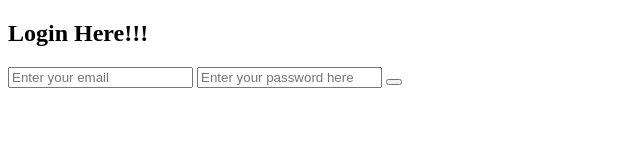
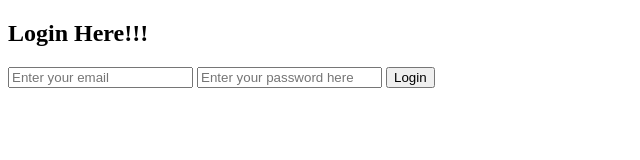
Before and after one commit to imlnr/notes_frontend, a plain HTML site: page login.html in a window 1280 px wide. Shown: the whole page, without its empty margins (0-640 px from the left). Drawn offline with Linux system fonts and the light colour scheme.

Commit message:
final commit

```diff
--- a/login.html
+++ b/login.html
@@ -11,7 +11,7 @@
     <h2>Login Here!!!</h2>
     <input type="email" id="email" placeholder="Enter your email">
     <input type="password" id="password" placeholder="Enter your password here">
-    <button type="submit" onclick="validateLogin()"></button>
+    <button type="submit" onclick="validateLogin()">Login</button>
 </body>
 <script>
     const email = document.getElementById('email');
```
